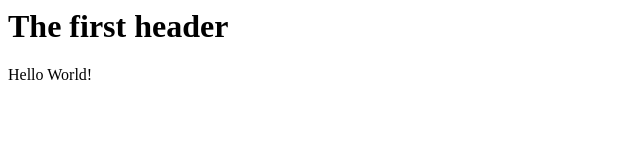
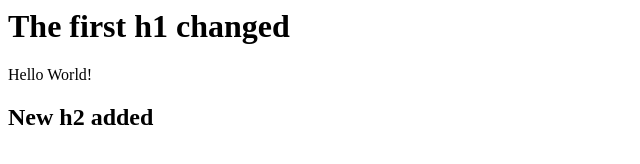
Before and after one commit to kirisiri/learning-git, a plain HTML site: page index.html in a window 1280 px wide. Shown: the whole page, without its empty margins (0-640 px from the left). Drawn offline with Linux system fonts and the light colour scheme.

Commit message:
Change h1 and add h2

```diff
--- a/index.html
+++ b/index.html
@@ -3,7 +3,8 @@
 	<title>First Git Exercise Modified</title>
 </head>
 <body>
-	<h1>The first header</h1>
+	<h1>The first h1 changed</h1>
 	<p> Hello World!</p>
+		<h2>New h2 added</h2>
 </body>
 </html>
```
